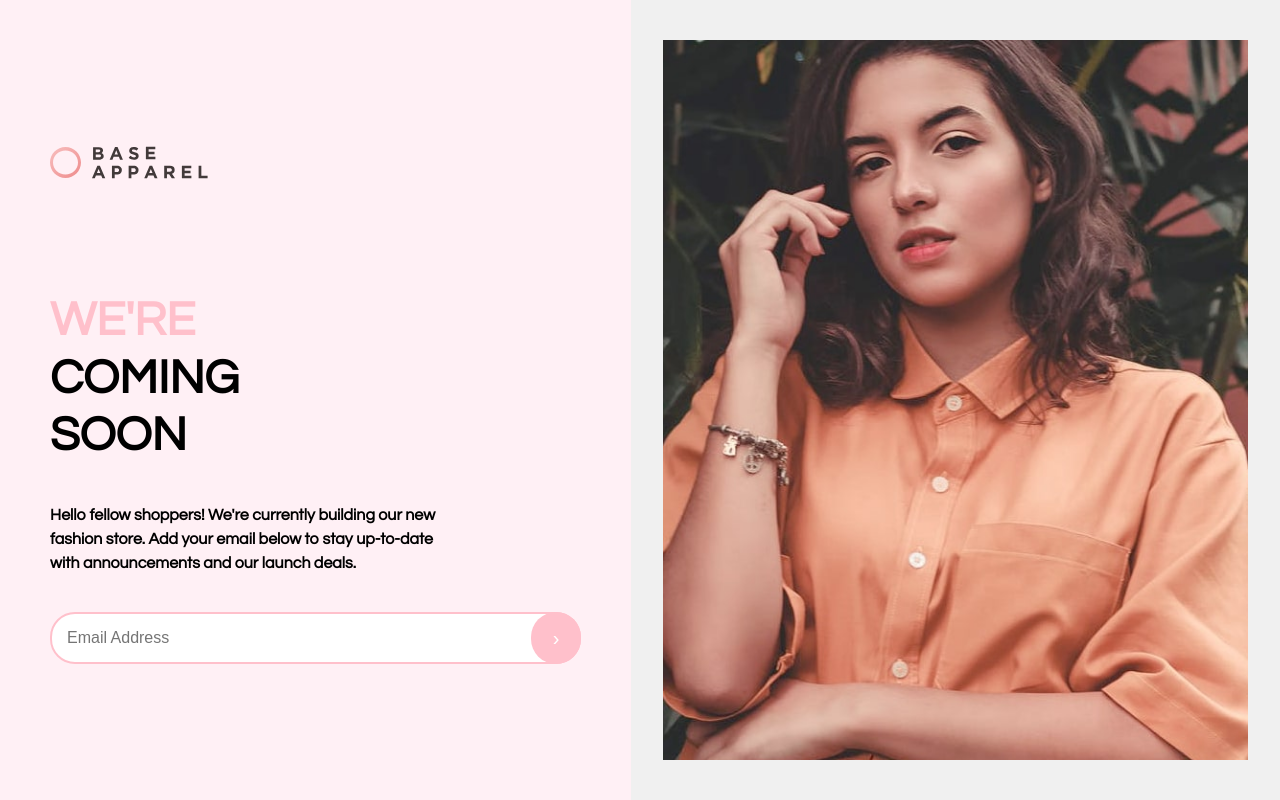
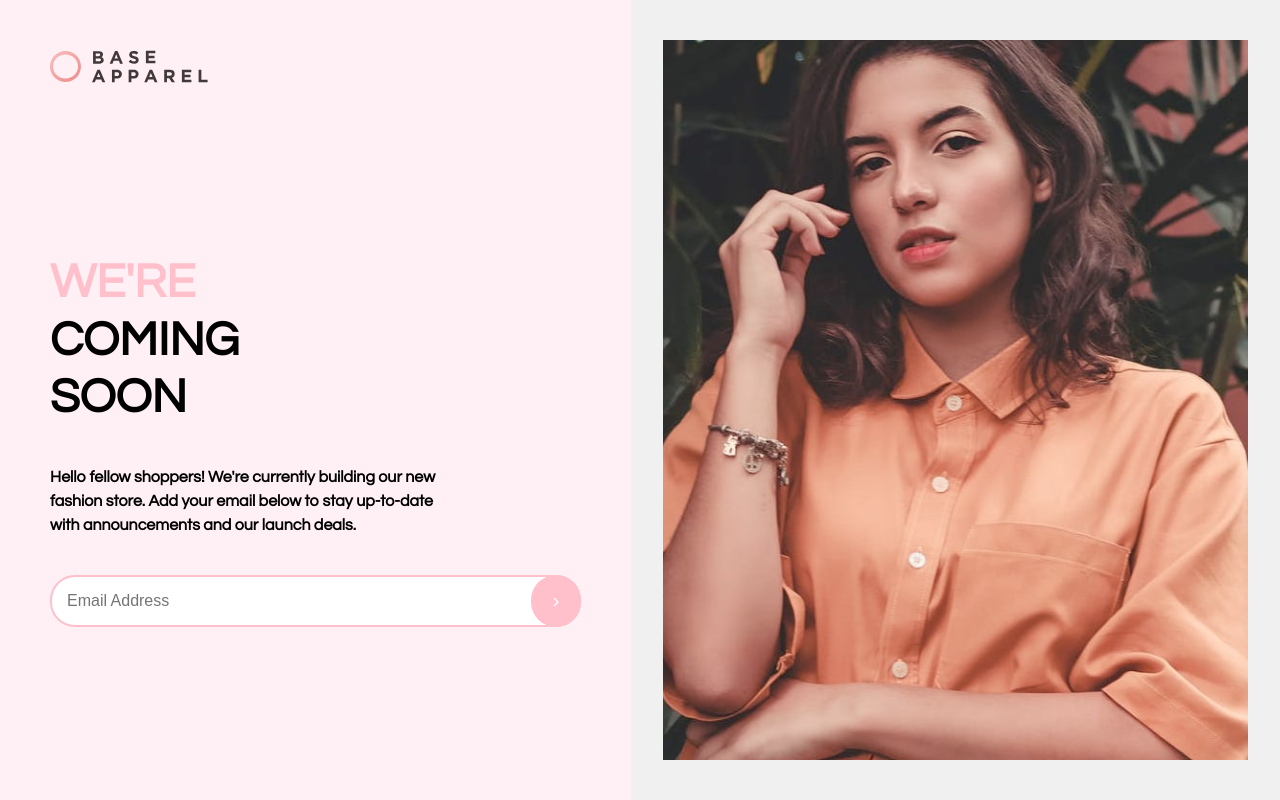
Before and after one commit to gabiephiri/base-apparel-challenge, a plain HTML site: page index.html in a window 1280 px wide. Drawn offline with Linux system fonts and the light colour scheme; a web font is replaced by a local one.

Commit message:
Update index.html

```diff
--- a/index.html
+++ b/index.html
@@ -31,17 +31,17 @@
       padding: 50px;
       display: flex;
       flex-direction: column;
-      justify-content: center;
+      justify-content: flex-start; /* Align content to the top */
     }
 
     .branding {
-      margin-bottom: 3cm;
-      margin-top: 10px;
+      margin-bottom: 20px; /* Reduced margin for better spacing */
     }
 
     .logo {
       display: flex;
       align-items: center;
+      margin-bottom: 4cm;
     }
 
     .circle {
@@ -133,7 +133,7 @@
     <div class="left-panel">
       <div class="branding">
         <div class="logo">
-           <img src="images/logo.svg" alt="Lady in Pink Shirt">
+           <img src="images/logo.svg" alt="Base Apparel Logo">
         </div>
       </div>
       <div class="announcement">
```
